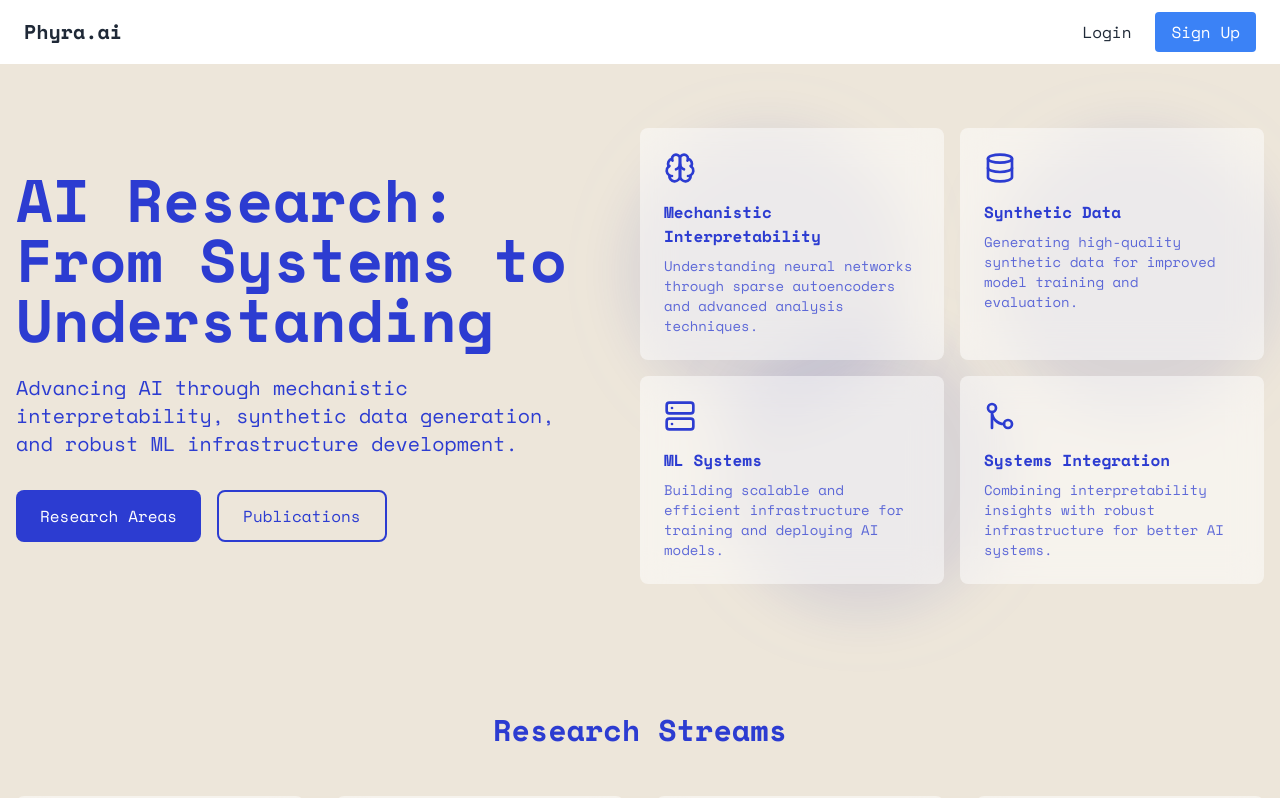
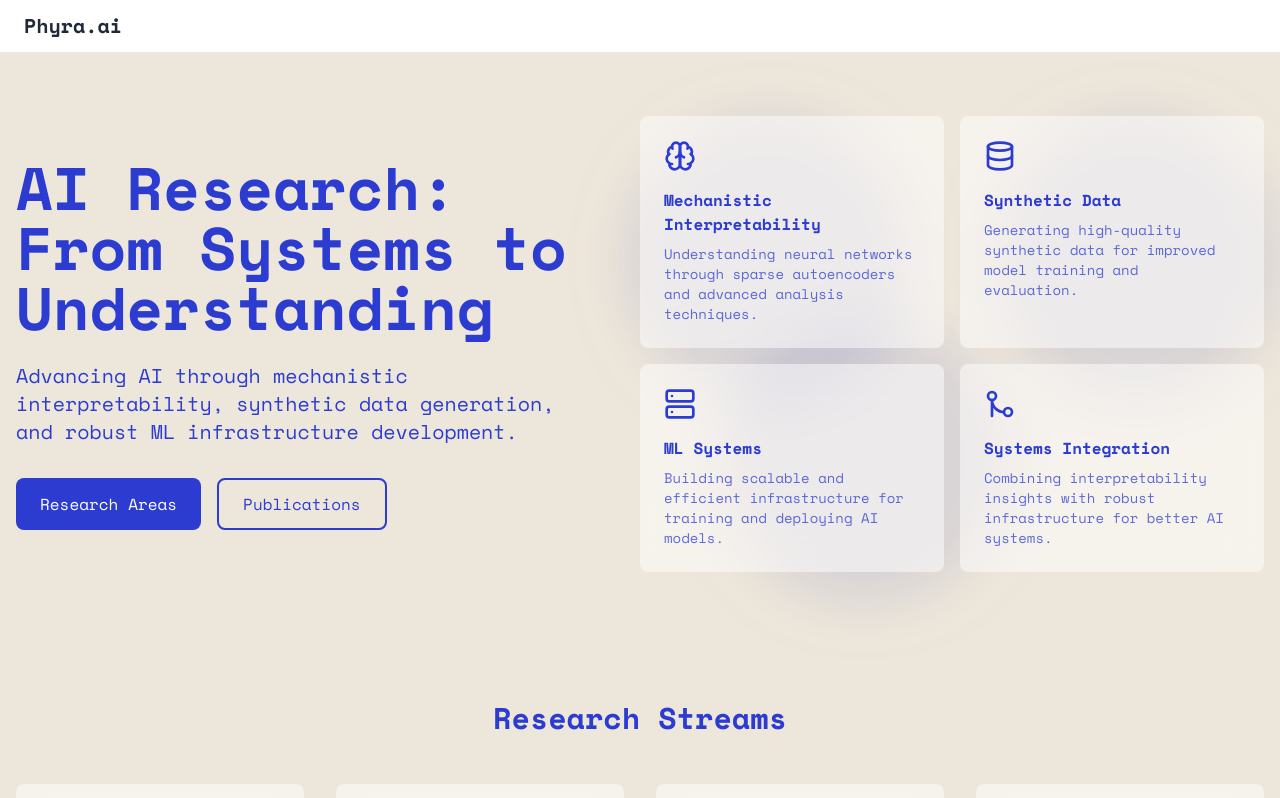
Before and after one commit to res-mat/phyraui, a React (Create React App) app: page / in a window 1280 px wide. Shown: the top 798 px of the page. Built offline with nearby package versions, Linux system fonts and the light colour scheme; no server answers.

Commit message:
Update Header.tsx

```diff
--- a/src/components/Layout/Header.tsx
+++ b/src/components/Layout/Header.tsx
@@ -44,8 +44,8 @@ const Header: React.FC = () => {
           </Link>
 
           {/* Navigation Links */}
-          <div className="hidden md:flex items-center space-x-4">
-{/*             <Link to="/" className="text-gray-800 hover:text-blue-500 px-3 py-2">
+          {/* <div className="hidden md:flex items-center space-x-4">
+            <Link to="/" className="text-gray-800 hover:text-blue-500 px-3 py-2">
               Home
             </Link>
             <Link to="/blog" className="text-gray-800 hover:text-blue-500 px-3 py-2">
@@ -53,9 +53,7 @@ const Header: React.FC = () => {
             </Link>
             <Link to="/about" className="text-gray-800 hover:text-blue-500 px-3 py-2">
               About
-            </Link> */}
-
-            {/* Auth Buttons */}
+            </Link>
             {!isAuthenticated ? (
               <div className="flex items-center space-x-2">
                 <Link
@@ -93,7 +91,6 @@ const Header: React.FC = () => {
                   </svg>
                 </button>
 
-                {/* Profile Dropdown */}
                 {isProfileDropdownOpen && (
                   <div className="absolute right-0 mt-2 py-2 w-48 bg-white rounded-md shadow-xl z-50">
                     <Link
@@ -120,7 +117,7 @@ const Header: React.FC = () => {
                 )}
               </div>
             )}
-          </div>
+          </div> */}
 
           {/* Mobile Menu Button */}
           <div className="md:hidden">
```
